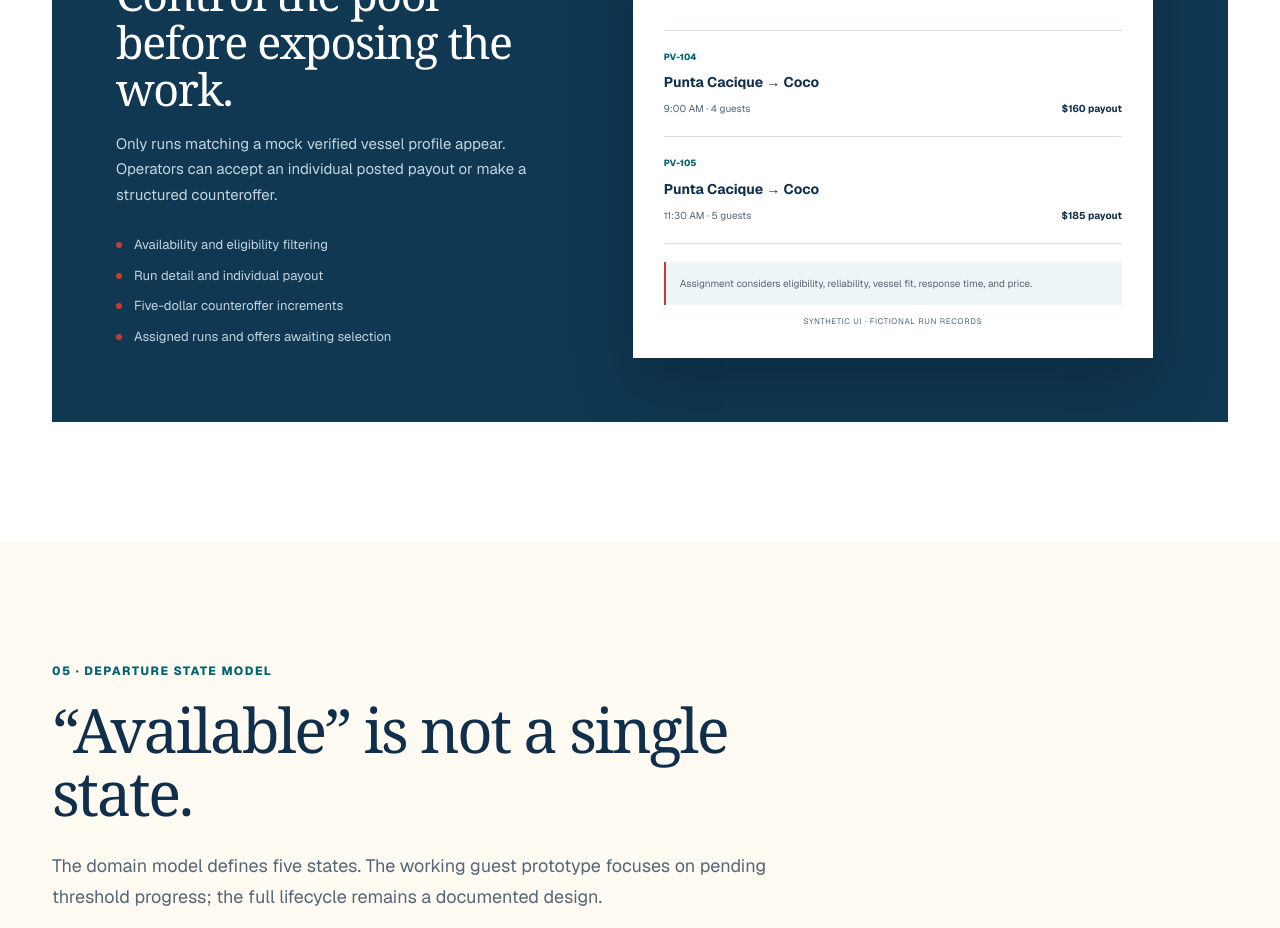
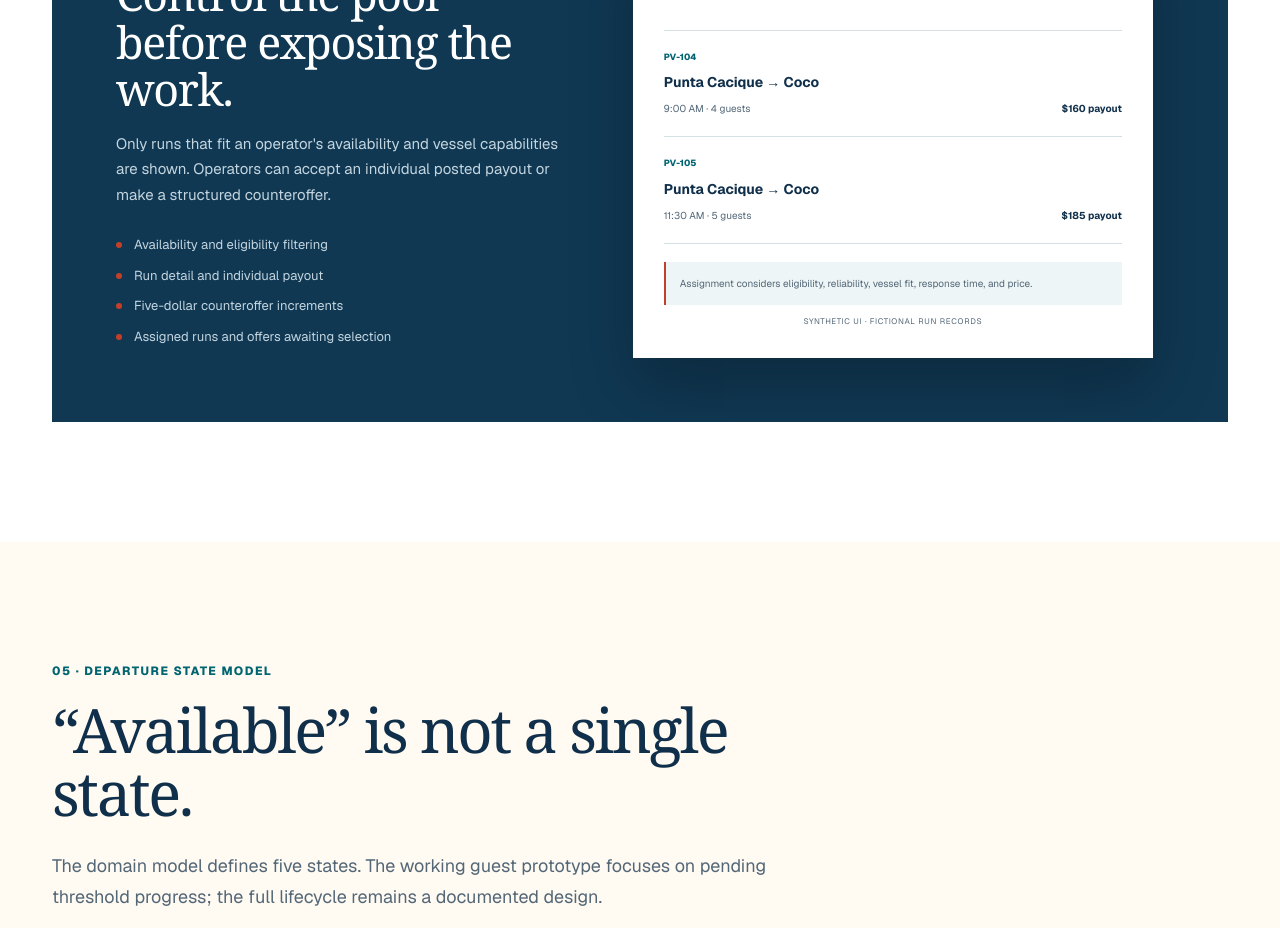
Before and after one commit to stevefinston/pura-via-case-study, a Next.js app: page / in a window 1280 px wide. Shown: the part 5220-6148 px from the top of the page. Built offline with nearby package versions, Linux system fonts and the light colour scheme; no server answers.

Commit message:
Clarify operator run filtering

```diff
--- a/app/page.tsx
+++ b/app/page.tsx
@@ -96,7 +96,7 @@ export default function Home() {
             <div className="phone phone-guest" aria-label="Synthetic guest interface representation"><div className="phone-top"><span>PV</span><strong>Pura Via</strong><span>•••</span></div><div className="phone-route"><small>Shared route</small><strong>Punta Cacique → Coco</strong></div><div className="phone-heading"><strong>Select a departure</strong><span>Sort</span></div><div className="departure-demo selected-demo"><span>9:00 AM</span><span>● ● ● ○ ○</span><strong>2 more</strong></div><div className="departure-demo"><span>11:30 AM</span><span>● ● ● ● ○</span><strong>1 more</strong></div><div className="party-demo"><span>Your party</span><strong>− &nbsp; 2 &nbsp; +</strong></div><div className="phone-note">2 more guests needed to confirm</div><div className="phone-action">Hold 2 seats</div><small className="synthetic-label">Synthetic UI · date-neutral</small></div>
           </article>
           <article className="experience-card operator-card">
-            <div className="experience-copy"><span className="surface-label">Private operator dispatch</span><h3>Control the pool before exposing the work.</h3><p>Only runs matching a mock verified vessel profile appear. Operators can accept an individual posted payout or make a structured counteroffer.</p><ul><li>Availability and eligibility filtering</li><li>Run detail and individual payout</li><li>Five-dollar counteroffer increments</li><li>Assigned runs and offers awaiting selection</li></ul></div>
+            <div className="experience-copy"><span className="surface-label">Private operator dispatch</span><h3>Control the pool before exposing the work.</h3><p>Only runs that fit an operator&apos;s availability and vessel capabilities are shown. Operators can accept an individual posted payout or make a structured counteroffer.</p><ul><li>Availability and eligibility filtering</li><li>Run detail and individual payout</li><li>Five-dollar counteroffer increments</li><li>Assigned runs and offers awaiting selection</li></ul></div>
             <div className="operator-panel" aria-label="Synthetic operator interface representation"><div className="operator-panel-top"><div><small>Qualified opportunities</small><strong>Available runs</strong></div><span>Online</span></div><div className="op-run"><span className="op-id">PV-104</span><strong>Punta Cacique → Coco</strong><div><span>9:00 AM · 4 guests</span><b>$160 payout</b></div></div><div className="op-run"><span className="op-id">PV-105</span><strong>Punta Cacique → Coco</strong><div><span>11:30 AM · 5 guests</span><b>$185 payout</b></div></div><div className="selection-policy">Assignment considers eligibility, reliability, vessel fit, response time, and price.</div><small className="synthetic-label">Synthetic UI · fictional run records</small></div>
           </article>
         </div>
```
Also changed, not shown: 2 other files (tests, documents, lock files or other folders).
